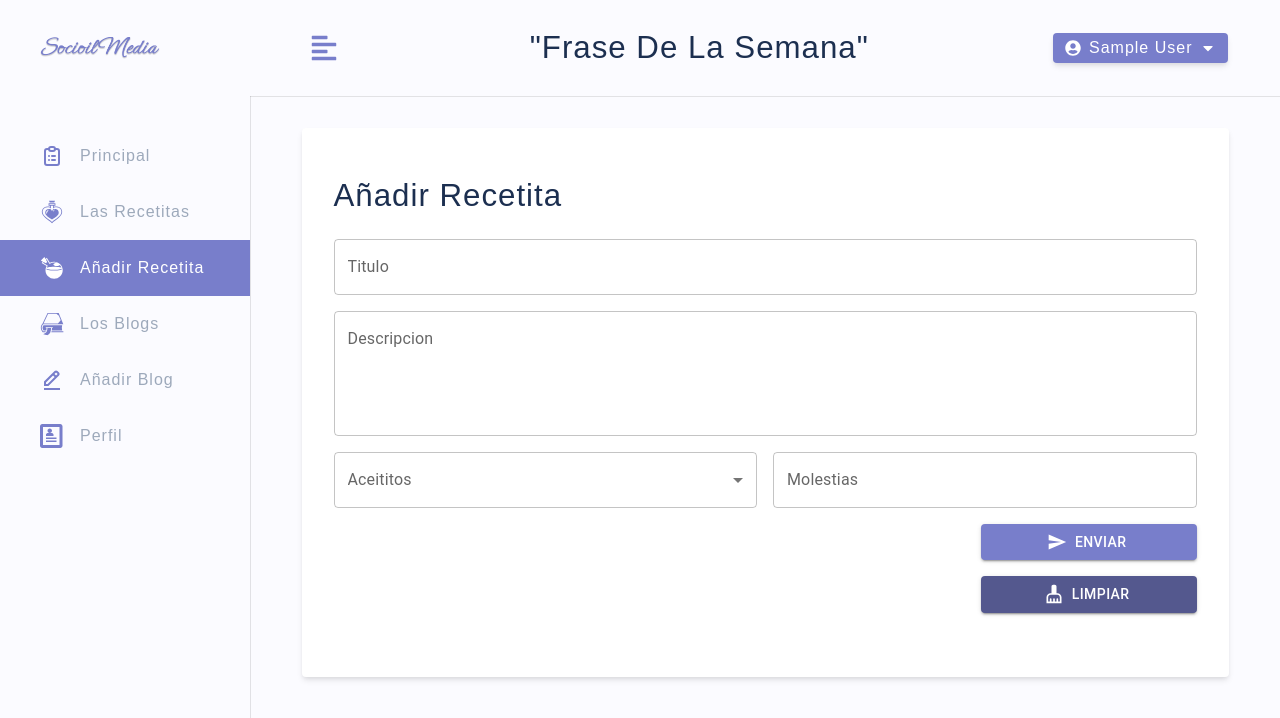
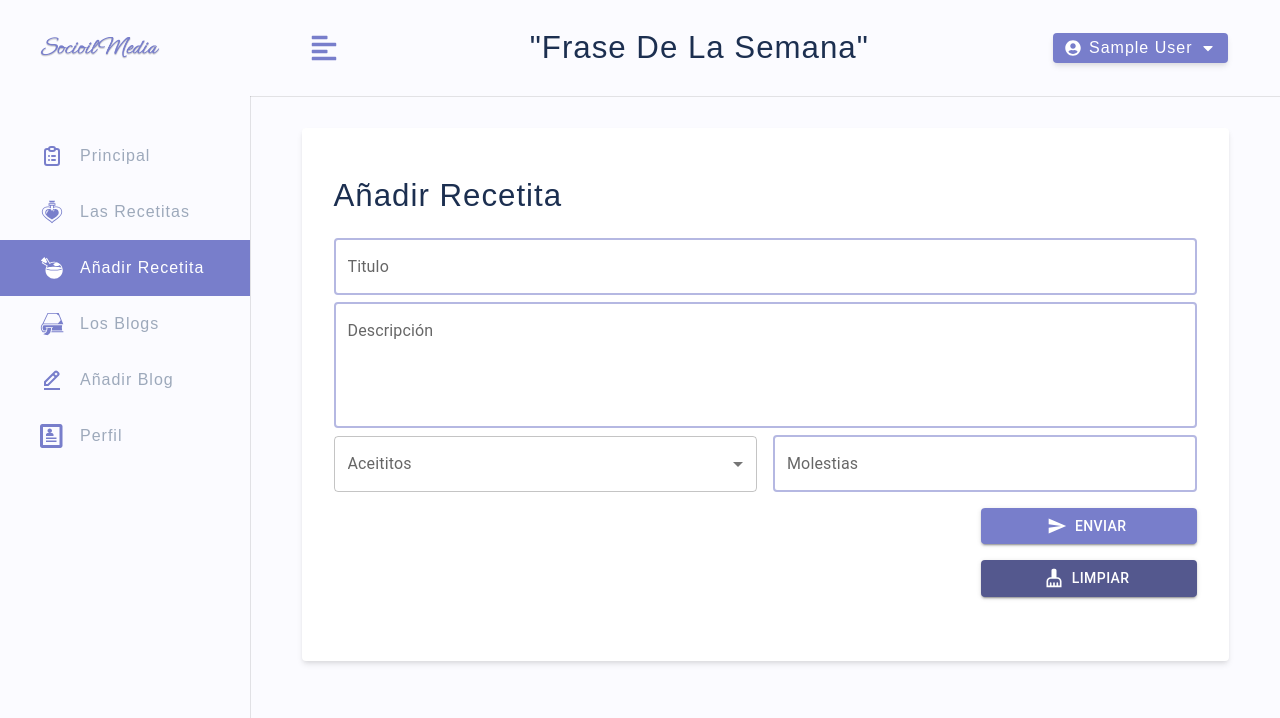
Before and after one commit to A-rielox/mui-socioil, a React (Create React App) app in the folder client/: page /add-recipe in a window 1280 px wide. Shown: the top 718 px of the page. Built offline with nearby package versions, Linux system fonts and the light colour scheme; sample sign-in values are in the browser's storage.

Commit message:
listo boton e input simples

```diff
--- /dev/null
+++ b/client/src/components/mui/Button.js
@@ -0,0 +1,45 @@
+import Button from '@mui/material/Button';
+
+import SendIcon from '@mui/icons-material/Send';
+import CleaningServicesIcon from '@mui/icons-material/CleaningServices';
+
+export const ButtonEnviar = () => {
+   return (
+      <Button
+         variant="contained"
+         startIcon={<SendIcon />}
+         sx={{
+            width: { xs: '100%', sm: '25%' },
+            bgcolor: 'var(--primary-500)',
+            '&:hover': {
+               bgcolor: 'var(--primary-100)',
+               color: 'var(--primary-700)',
+            },
+         }}
+         onClick={() => {
+            console.log('xxxxxxxxxx');
+         }}
+      >
+         enviar
+      </Button>
+   );
+};
+
+export const ButtonLimpiar = () => {
+   return (
+      <Button
+         variant="contained"
+         startIcon={<CleaningServicesIcon />}
+         sx={{
+            width: { xs: '100%', sm: '25%' },
+            bgcolor: 'var(--primary-700)',
+            '&:hover': {
+               backgroundColor: 'var(--primary-100)',
+               color: 'var(--primary-700)',
+            },
+         }}
+      >
+         limpiar
+      </Button>
+   );
+};
--- /dev/null
+++ b/client/src/components/mui/InputSimpleMui.js
@@ -0,0 +1,129 @@
+import { styled } from '@mui/material/styles';
+import TextField from '@mui/material/TextField';
+
+const InputSimpleMui = styled(TextField)(() => ({
+   marginBottom: '8px',
+   '.MuiOutlinedInput-notchedOutline': {
+      borderColor: 'var(--primary-200)',
+      borderWidth: '2px',
+   },
+   '&:hover .MuiOutlinedInput-notchedOutline': {
+      borderColor: 'var(--primary-50)',
+      borderWidth: '2px',
+   },
+   '& .Mui-focused .MuiOutlinedInput-notchedOutline': {
+      borderColor: 'var(--primary-500)',
+      borderWidth: '2px',
+   },
+   '& .MuiInputLabel-shrink': {
+      color: 'var(--primary-500)',
+      fontWeight: 'bold',
+   },
+}));
+
+export default InputSimpleMui;
+
+/* FAIL
+
+const InputSimpleMui = ({
+   value,
+   onChange,
+   name,
+   label,
+   multiline,
+   fullWidth,
+   maxRows,
+   placeholder,
+   rows,
+}) => {
+   const textFieldStyles = {
+      mb: 2,
+      '.MuiOutlinedInput-notchedOutline': {
+         borderColor: 'var(--primary-200)',
+         borderWidth: '2px',
+      },
+      '&:hover .MuiOutlinedInput-notchedOutline': {
+         borderColor: 'var(--primary-50)',
+         borderWidth: '2px',
+      },
+      '& .Mui-focused .MuiOutlinedInput-notchedOutline': {
+         borderColor: 'var(--primary-500)',
+         borderWidth: '2px',
+      },
+      '& .MuiInputLabel-shrink': {
+         color: 'var(--primary-500)',
+         fontWeight: 'bold',
+      },
+   };
+
+   return (
+      <TextField
+          // id="outlined-multiline-flexible"
+         label={label}
+         placeholder={placeholder}
+         multiline={multiline}
+         fullWidth={fullWidth}
+         maxRows={maxRows}
+         rows={rows}
+         name={name}
+         value={value}
+         onChange={onChange}
+         sx={textFieldStyles}
+      />
+   );
+};
+
+
+*/
+
+/*
+
+<TextField
+   id="outlined-multiline-flexible"
+   label="Titulo"
+   multiline
+   fullWidth={false}
+   maxRows={2}
+   name="title"
+   value={title}
+   onChange={handleRecipeInput}
+   sx={{
+      mb: 2,
+      '.Mui-focused .MuiOutlinedInput-notchedOutline': {
+         borderColor: 'var(--primary-500)',
+         borderWidth: '2px',
+      },
+      '& .MuiInputLabel-shrink': {
+         color: 'var(--primary-500)',
+         fontWeight: 'bold',
+      },
+   }}
+/>
+
+<TextField
+id="outlined-multiline-description"
+label="Descripcion"
+multiline
+fullWidth
+rows={4}
+maxRows={4}
+name="desc"
+value={desc}
+onChange={handleRecipeInput}
+sx={{
+   mb: 2,
+   // '.MuiOutlinedInput-notchedOutline': {
+   //    borderColor: '#d711d7',
+   //    borderWidth: '8px',
+   // },
+   // '.Mui-focused .MuiOutlinedInput-notchedOutline': {
+   //    borderColor: '#77d711',
+   //    borderWidth: '8px',
+   // },
+   // '&:hover .MuiOutlinedInput-notchedOutline': {
+   //    borderColor: '#1ee8f2',
+   //    borderWidth: '8px',
+   // },
+}}
+/>
+*/
--- a/client/src/pages/dashboard/AddRecipe.js
+++ b/client/src/pages/dashboard/AddRecipe.js
@@ -17,9 +17,9 @@ import Chip from '@mui/material/Chip';
 import TextField from '@mui/material/TextField';
 import Stack from '@mui/material/Stack';
 
-import Button from '@mui/material/Button';
-import SendIcon from '@mui/icons-material/Send';
-import CleaningServicesIcon from '@mui/icons-material/CleaningServices';
+// ================
+import InputSimpleMui from '../../components/mui/InputSimpleMui';
+import { ButtonEnviar, ButtonLimpiar } from '../../components/mui/Button';
 
 // los valores los pongo en el global ( y no en la pura pag como en el register ) xq para editar y agregar receta voy a ocupar la misma pag ( y la diferencia en la pag la hago con el "isEditing" )
 const AddRecipe = () => {
@@ -131,8 +131,7 @@ const AddRecipe = () => {
 
             {showAlert && <Alert />}
 
-            <TextField
-               id="outlined-multiline-flexible"
+            <InputSimpleMui
                label="Titulo"
                multiline
                fullWidth
@@ -140,40 +139,17 @@ const AddRecipe = () => {
                name="title"
                value={title}
                onChange={handleRecipeInput}
-               sx={{
-                  mb: 2,
-                  '.Mui-focused .MuiOutlinedInput-notchedOutline': {
-                     borderColor: 'var(--primary-500);',
-                     borderWidth: '2px',
-                  },
-               }}
             />
 
-            <TextField
-               id="outlined-multiline-description"
-               label="Descripcion"
+            <InputSimpleMui
+               label="Descripción"
                multiline
                fullWidth
+               maxRows={4}
                rows={4}
-               maxRows={4}
                name="desc"
                value={desc}
                onChange={handleRecipeInput}
-               sx={{
-                  mb: 2,
-                  // '.MuiOutlinedInput-notchedOutline': {
-                  //    borderColor: '#d711d7',
-                  //    borderWidth: '8px',
-                  // },
-                  // '.Mui-focused .MuiOutlinedInput-notchedOutline': {
-                  //    borderColor: '#77d711',
-                  //    borderWidth: '8px',
-                  // },
-                  // '&:hover .MuiOutlinedInput-notchedOutline': {
-                  //    borderColor: '#1ee8f2',
-                  //    borderWidth: '8px',
-                  // },
-               }}
             />
 
             {/* ACEITES */}
@@ -236,49 +212,17 @@ const AddRecipe = () => {
 
                {/* PROBLEMS */}
 
-               <TextField
-                  id="multiline-problems"
+               <InputSimpleMui
                   label="Molestias"
                   placeholder="Separa las molestias con una coma (,)"
                   multiline
                   maxRows={4}
+                  // name={'xxxx'}
                   value={valueProblem}
                   onChange={handleChangeProblem}
                   sx={{ flex: 1, width: { xs: '100%', sm: 'auto' } }}
                />
             </Stack>
-
-            {/* <Stack
-                  direction="column"
-                  justifyContent="flex-start"
-                  alignItems="flex-end"
-                  spacing={2}
-                  sx={{ mt: 1 }}
-               >
-                  <Box sx={{ width: { xs: '100%', sm: '25%' } }}>
-                     <button
-                        className="btn btn-block submit-btn"
-                        type="submit"
-                        onClick={handleSubmit}
-                        disabled={isLoading}
-                     >
-                        enviar
-                     </button>
-                  </Box>*/}
-
-            {/* este tiene q ir despues del submit button  */}
-            {/* <Box sx={{ width: { xs: '100%', sm: '25%' } }}>
-                     <button
-                        className="btn btn-block clear-btn"
-                        onClick={e => {
-                           e.preventDefault();
-                           clearValues();
-                        }}
-                     >
-                        limpiar
-                     </button>
-                  </Box>
-               </Stack>   */}
 
             <Stack
                direction="column"
@@ -287,37 +231,9 @@ const AddRecipe = () => {
                spacing={2}
                sx={{ mt: 2 }}
             >
-               <Button
-                  variant="contained"
-                  startIcon={<SendIcon />}
-                  sx={{
-                     width: { xs: '100%', sm: '25%' },
-                     bgcolor: 'var(--primary-500)',
-                     '&:hover': {
-                        backgroundColor: 'var(--primary-100)',
-                        color: 'var(--primary-700)',
-                     },
-                  }}
-                  onClick={() => {
-                     console.log('xxxxxxxxxx');
-                  }}
-               >
-                  enviar
-               </Button>
-               <Button
-                  variant="contained"
-                  startIcon={<CleaningServicesIcon />}
-                  sx={{
-                     width: { xs: '100%', sm: '25%' },
-                     bgcolor: 'var(--primary-700)',
-                     '&:hover': {
-                        backgroundColor: 'var(--primary-100)',
-                        color: 'var(--primary-700)',
-                     },
-                  }}
-               >
-                  limpiar
-               </Button>
+               <ButtonEnviar />
+
+               <ButtonLimpiar />
             </Stack>
          </form>
       </Wrapper>
```
Also changed, not shown: client/src/components/mui/InputDisplay.js (added), client/src/components/mui/SelectMultiple.js (added).
